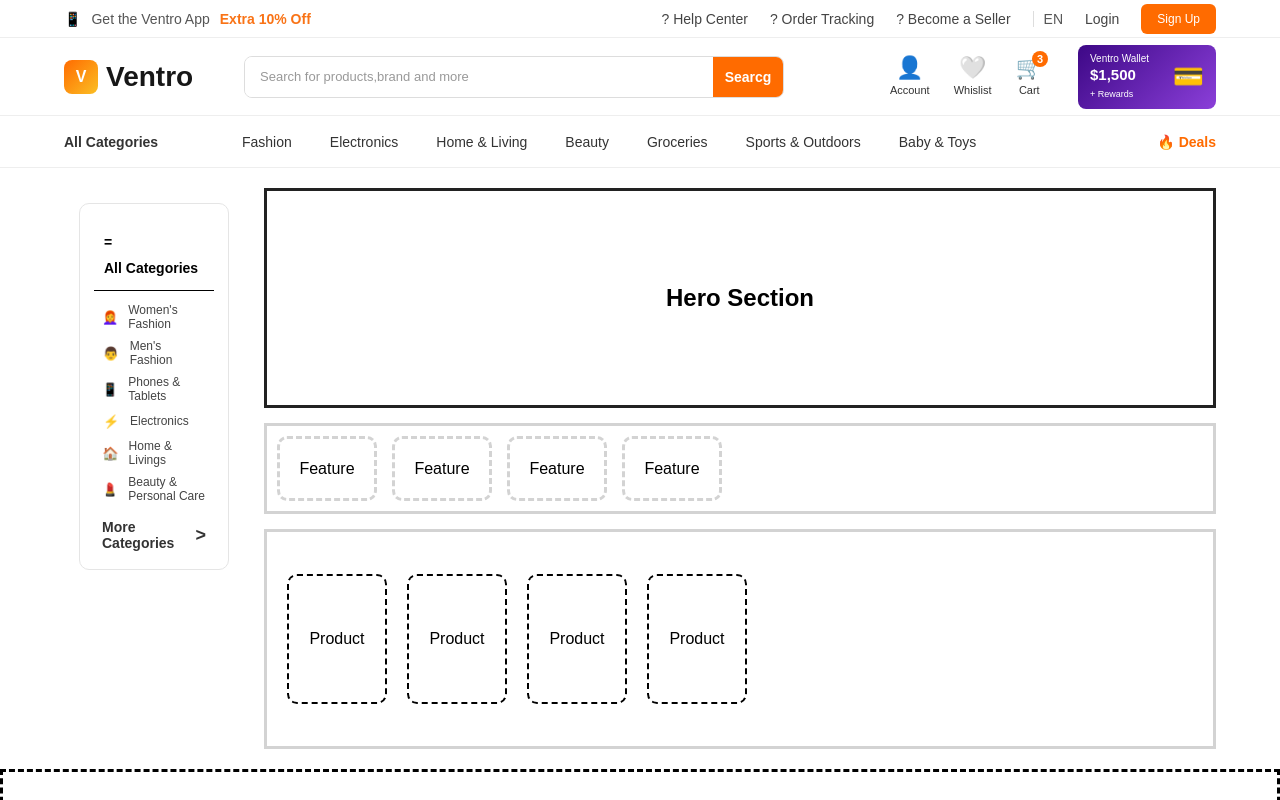
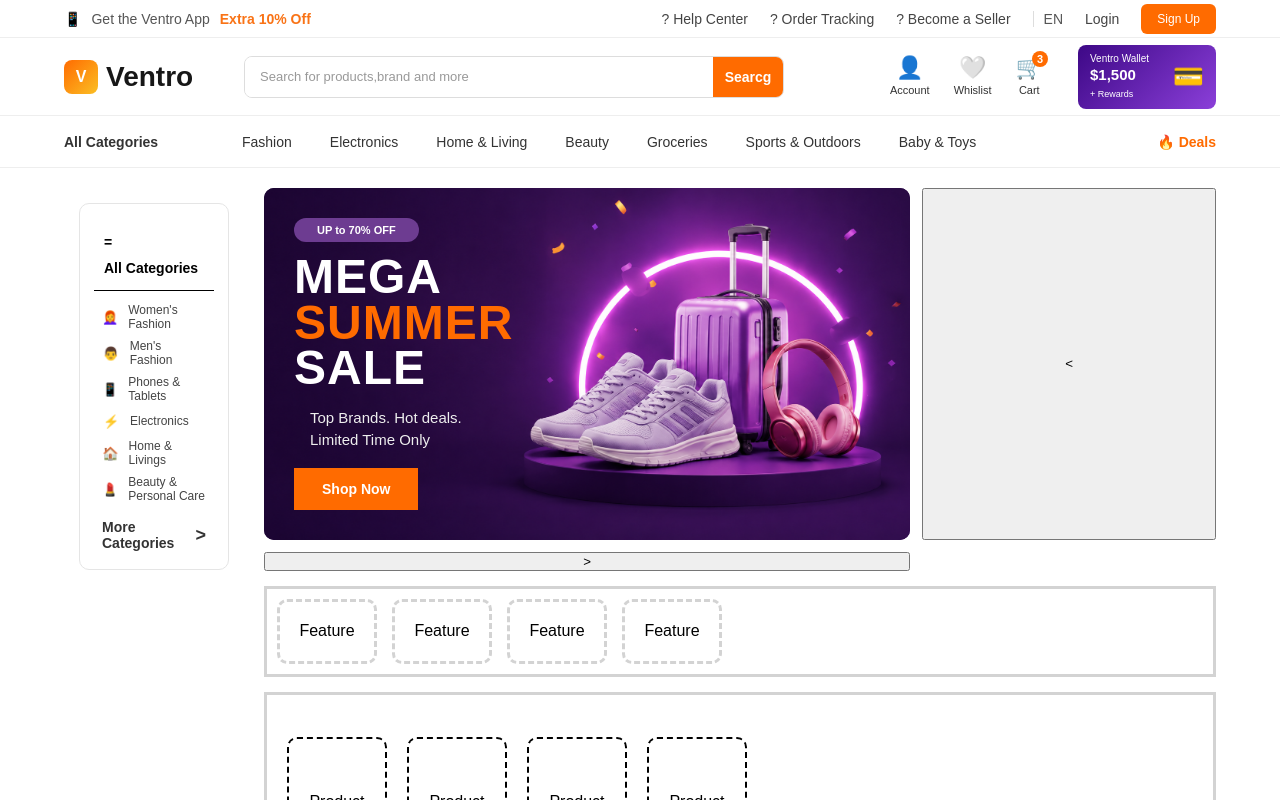
Before and after one commit to DeshanTharanga/MyECommerce, an Angular app: page / in a window 1280 px wide. Shown: the top 800 px of the page. Built offline with nearby package versions, Linux system fonts and the light colour scheme.

Commit message:
hero sructure implemented

```diff
--- a/src/app/components/hero/hero.component.css
+++ b/src/app/components/hero/hero.component.css
@@ -1,9 +1,97 @@
-.hero{
-  height: 220px;
+:host{
+  display: block;
+  width: 100%;
+}
 
-  border: 3px solid  #222;
+.hero-section{
+  display: grid;
+  grid-template-columns: 2.2fr 1fr;
+  gap: 12px;
+  width: 100%;
 
+}
+
+
+.hero-banner{
+  position: relative;
+  min-height: 280px;
+  overflow: hidden;
+  border-radius: 10px;
+  background:linear-gradient(135deg, #25103d, #4b176b);
   display: flex;
   align-items: center;
-  justify-content: center;
+  padding: 30px;
 }
+
+.hero-content{
+  position: relative;
+  z-index: 2;
+  width: 50%;
+  color:white;
+}
+
+.discount-badge{
+  display: inline-block;
+  padding: 6px 23px;
+  margin-bottom: 12px;
+  border-radius: 15px;
+  background: #6d3c91;
+  font-size: 11px;
+  font-weight: 700;
+}
+
+.hero-content h1{
+  margin: 0;
+  font-size: 48px;
+  line-height: 0.95;
+  font-weight: 800;
+  letter-spacing: 1px;
+  display: flex;
+  flex-direction: column;
+}
+
+.hero-content h1 span {
+  color: #ff6b00;
+}
+
+.hero-content p{
+  margin: 16px;
+  font-size: 15px;
+  line-height: 1.5 ;
+  color: #eeeeee;
+}
+
+.shop-now-btn{
+  border: none;
+  padding: 13px 28px;
+  background: #ff6b00;
+  color:white;
+  font-size: 14px;
+  font-weight: 600;
+  cursor: pointer;
+  transition: 0.2s;
+}
+
+.shop-now-btn:hover{
+  transform: translateY(-2px);
+  background: #010100;
+}
+
+.hero-image{
+  position: absolute;
+  inset:0;
+  width: 100%;
+  height: 100%;
+  z-index: 1;
+  overflow: hidden;
+}
+
+.hero-image img{
+  width: 100%;
+  height: 100%;
+  object-fit: cover;
+  object-position: center;
+
+}
+
+/*slider buttons*/
--- a/src/app/components/hero/hero.component.html
+++ b/src/app/components/hero/hero.component.html
@@ -1,4 +1,28 @@
 
-<div class="hero">
-  <h2>Hero Section</h2>
+<div class="hero-section">
+  <div class="hero-banner">
+
+    <div class="hero-content">
+      <span class="discount-badge">UP to 70% OFF</span>
+      <h1>MEGA<span>SUMMER</span>SALE</h1>
+      <p>Top Brands. Hot deals.<br>Limited Time Only</p>
+      <button class="shop-now-btn">Shop Now</button>
+    </div>
+
+    <div class="hero-image">
+      <img src="/images/hero/mega-summer-sale.png" alt="Mega Summer Sale Products">
+    </div>
+  </div>
+
+<!--  slider butons-->
+  <button class="slider-btn left"><</button>
+  <button class="slider-btn left">></button>
+
+<!--  slider dots-->
+  <div class="slider-dots">
+    <span class="active"></span>
+    <span></span>
+    <span></span>
+  </div>
+
 </div>
```
Also changed, not shown: public/images/hero/mega-summer-sale.png (added).
